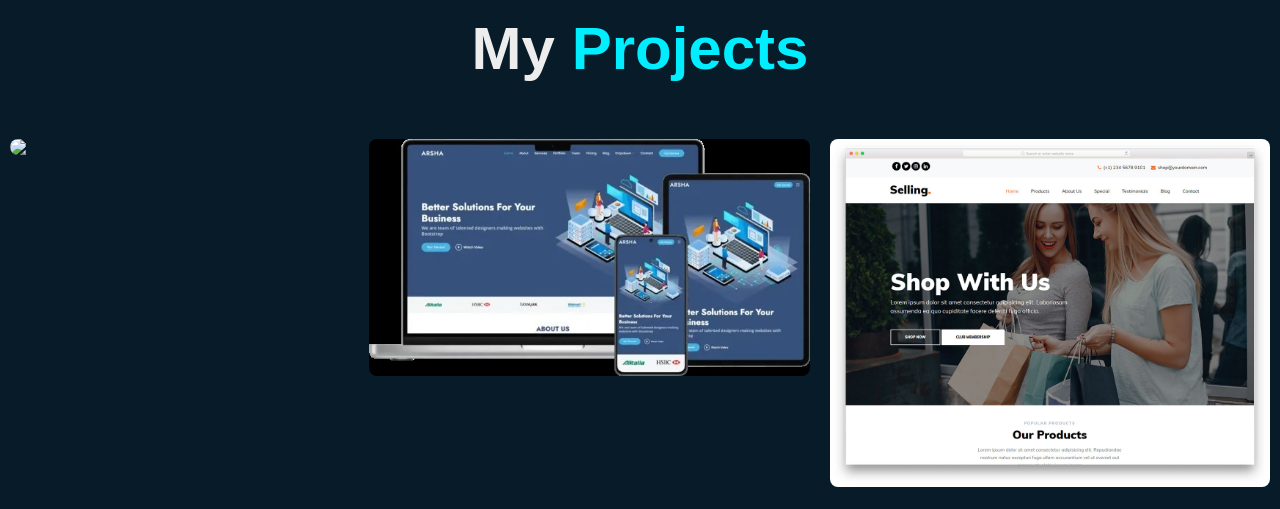
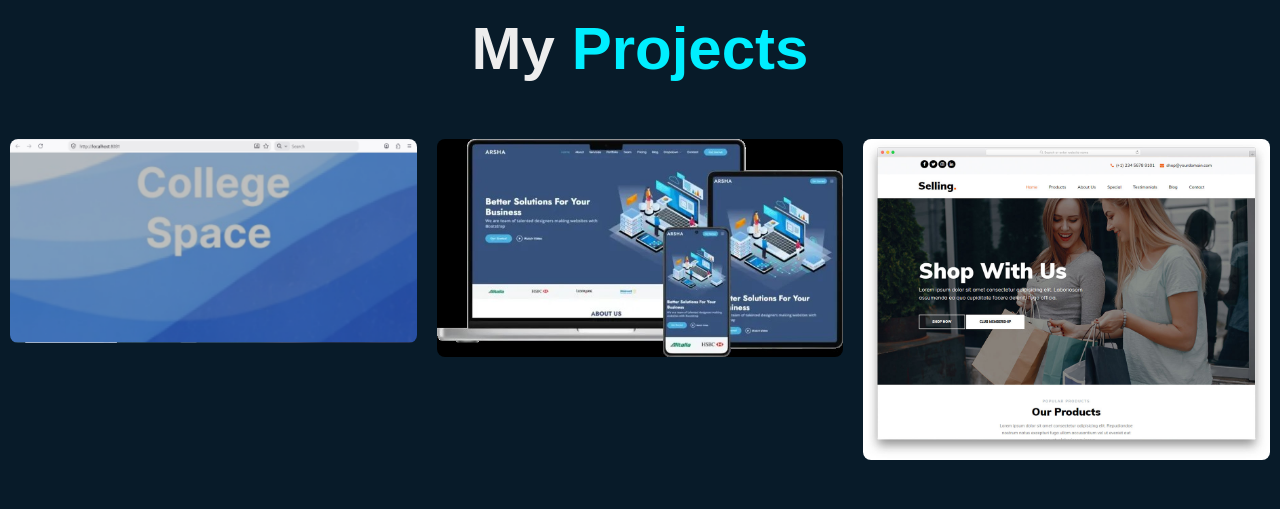
Before and after one commit to Laib-a123/laiba-portfolio, a plain HTML site: page docs/index.html in a window 1280 px wide. Shown: the part 4060-4569 px from the top of the page. Drawn offline with nearby package versions, Linux system fonts and the light colour scheme.

Commit message:
change the name of the image

```diff
--- a/docs/index.html
+++ b/docs/index.html
@@ -210,7 +210,7 @@
             <h2>My <span>Projects</span></h2>
             <div class="portfolio-content">
                 <div class="row">
-                    <img src="images/1.jpg">
+                    <img src="images/1.png">
                     <div class="layer">
                         <h5>College Space App</h5>
                         <p>Academic management and communication mobile application
```
